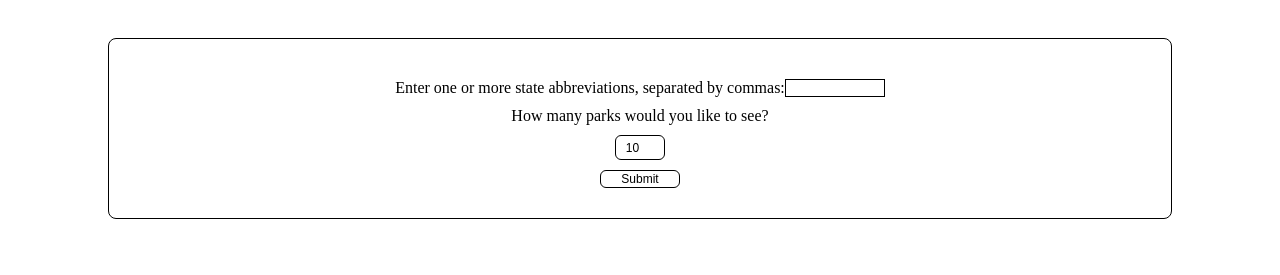
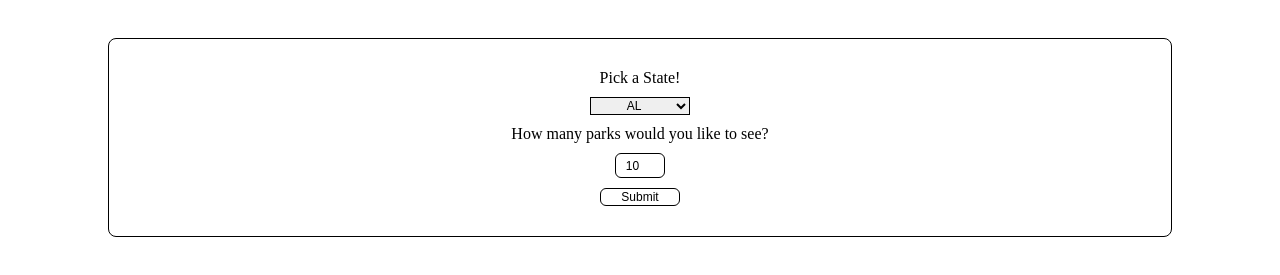
Before and after one commit to TreyTiller/National-parks-api, a plain HTML site: page index.html in a window 1280 px wide. Shown: the part 103-378 px from the top of the page. Drawn offline with nearby package versions, Linux system fonts and the light colour scheme.

Commit message:
no message

```diff
--- a/index.html
+++ b/index.html
@@ -14,63 +14,64 @@
     <section class="main-display-container">
         <h1 class="heading">National Park Service Finder</h1>
         <form class="user-request-form">
+            <legend>Pick a State!</legend>
             <p>
-                <label for="search-term">Enter one or more state abbreviations, separated by commas: </label>
+               <!-- <label for="search-term">Enter one or more state abbreviations, separated by commas: </label>
                 <input type="text" name="search-term" id="state-list" required>
-                <!--<p class="list-title">Here's a list if you need it!</p>
-                <select id="state-list-reference">
-                    <option value="AL">Alabama (AL)</option>
-                    <option value="AK">Alaska (AK)</option>
-                    <option value="AZ">Arizona (AZ)</option>
-                    <option value="AR">Arkansas (AR)</option>
-                    <option value="CA">California (CA)</option>
-                    <option value="CO">Colorado (CO)</option>
-                    <option value="CT">Connecticut (CT)</option>
-                    <option value="DE">Delaware (DE)</option>
-                    <option value="DC">District Of Columbia (DC)</option>
-                    <option value="FL">Florida (FL)</option>
-                    <option value="GA">Georgia (GA)</option>
-                    <option value="HI">Hawaii (HI)</option>
-                    <option value="ID">Idaho (ID)</option>
-                    <option value="IL">Illinois (IL)</option>
-                    <option value="IN">Indiana (IN)</option>
-                    <option value="IA">Iowa (IA)</option>
-                    <option value="KS">Kansas (KS)</option>
-                    <option value="KY">Kentucky (KY)</option>
-                    <option value="LA">Louisiana (LA)</option>
-                    <option value="ME">Maine (ME)</option>
-                    <option value="MD">Maryland (MD)</option>
-                    <option value="MA">Massachusetts (MA)</option>
-                    <option value="MI">Michigan (MI)</option>
-                    <option value="MN">Minnesota (MN)</option>
-                    <option value="MS">Mississippi (MS)</option>
-                    <option value="MO">Missouri (MO)</option>
-                    <option value="MT">Montana (MT)</option>
-                    <option value="NE">Nebraska (NE)</option>
-                    <option value="NV">Nevada (NV)</option>
-                    <option value="NH">New Hampshire (NH)</option>
-                    <option value="NJ">New Jersey (NJ)</option>
-                    <option value="NM">New Mexico (NM)</option>
-                    <option value="NY">New York (NY)</option>
-                    <option value="NC">North Carolina (NC)</option>
-                    <option value="ND">North Dakota (ND)</option>
-                    <option value="OH">Ohio (OH)</option>
-                    <option value="OK">Oklahoma (OK)</option>
-                    <option value="OR">Oregon (OR)</option>
-                    <option value="PA">Pennsylvania (PA)</option>
-                    <option value="RI">Rhode Island (RI)</option>
-                    <option value="SC">South Carolina (SC)</option>
-                    <option value="SD">South Dakota (SD)</option>
-                    <option value="TN">Tennessee (TN)</option>
-                    <option value="TX">Texas (TX)</option>
-                    <option value="UT">Utah (UT)</option>
-                    <option value="VT">Vermont</option>
-                    <option value="VA">Virginia</option>
-                    <option value="WA">Washington</option>
-                    <option value="WV">West Virginia</option>
-                    <option value="WI">Wisconsin</option>
-                    <option value="WY">Wyoming</option>
-                </select>-->
+                <p class="list-title">Here's a list if you need it!</p>-->
+                <select id="state-list" required>
+                        <option value="AL">AL</option>
+                        <option value="AK">AK</option>
+                        <option value="AR">AR</option>
+                        <option value="AZ">AZ</option>
+                        <option value="CA">CA</option>
+                        <option value="CO">CO</option>
+                        <option value="CT">CT</option>
+                        <option value="DC">DC</option>
+                        <option value="DE">DE</option>
+                        <option value="FL">FL</option>
+                        <option value="GA">GA</option>
+                        <option value="HI">HI</option>
+                        <option value="IA">IA</option>
+                        <option value="ID">ID</option>
+                        <option value="IL">IL</option>
+                        <option value="IN">IN</option>
+                        <option value="KS">KS</option>
+                        <option value="KY">KY</option>
+                        <option value="LA">LA</option>
+                        <option value="MA">MA</option>
+                        <option value="MD">MD</option>
+                        <option value="ME">ME</option>
+                        <option value="MI">MI</option>
+                        <option value="MN">MN</option>
+                        <option value="MO">MO</option>
+                        <option value="MS">MS</option>
+                        <option value="MT">MT</option>
+                        <option value="NC">NC</option>
+                        <option value="NE">NE</option>
+                        <option value="NH">NH</option>
+                        <option value="NJ">NJ</option>
+                        <option value="NM">NM</option>
+                        <option value="NV">NV</option>
+                        <option value="NY">NY</option>
+                        <option value="ND">ND</option>
+                        <option value="OH">OH</option>
+                        <option value="OK">OK</option>
+                        <option value="OR">OR</option>
+                        <option value="PA">PA</option>
+                        <option value="RI">RI</option>
+                        <option value="SC">SC</option>
+                        <option value="SD">SD</option>
+                        <option value="TN">TN</option>
+                        <option value="TX">TX</option>
+                        <option value="UT">UT</option>
+                        <option value="VT">VT</option>
+                        <option value="VA">VA</option>
+                        <option value="WA">WA</option>
+                        <option value="WI">WI</option>
+                        <option value="WV">WV</option>
+                        <option value="WY">WY</option>
+                    </select>
             </p>
 
             <label for="num-of-results">How many parks would you like to see?</label>
--- a/style.css
+++ b/style.css
@@ -43,6 +43,10 @@
     margin-right: 100px;
     margin-bottom: 50px;
     border-radius: 8px;
+}
+
+legend {
+    text-align: center;
 }
 
 p {
```
Also changed, not shown: info.txt.
